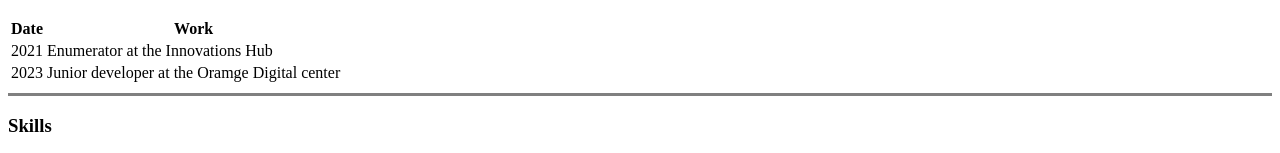
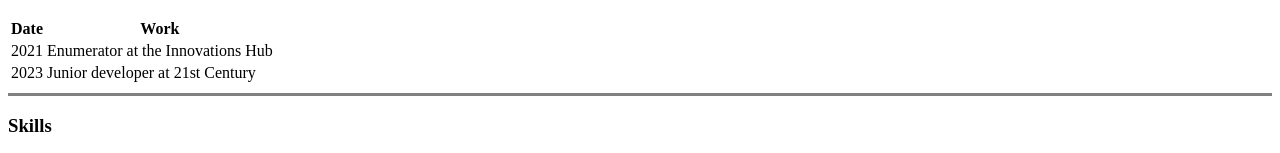
Before and after one commit to KCblama19/simple-cv-using-html, a plain HTML site: page index.html in a window 1280 px wide. Shown: the part 1014-1167 px from the top of the page. Drawn offline with Linux system fonts and the light colour scheme.

Commit message:
Update index.html

```diff
--- a/index.html
+++ b/index.html
@@ -79,7 +79,7 @@
         </tr>
         <tr>
             <td>2023</td>
-            <td>Junior developer at the Oramge Digital center</td>
+            <td>Junior developer at 21st Century</td>
 
         </tr>
 
```
